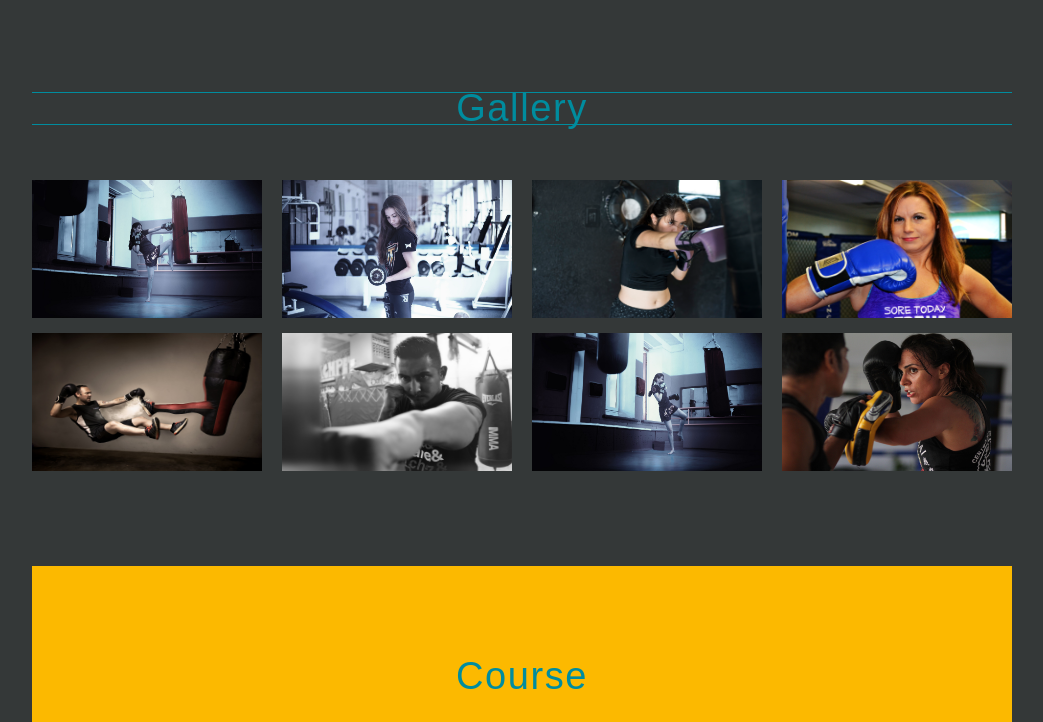
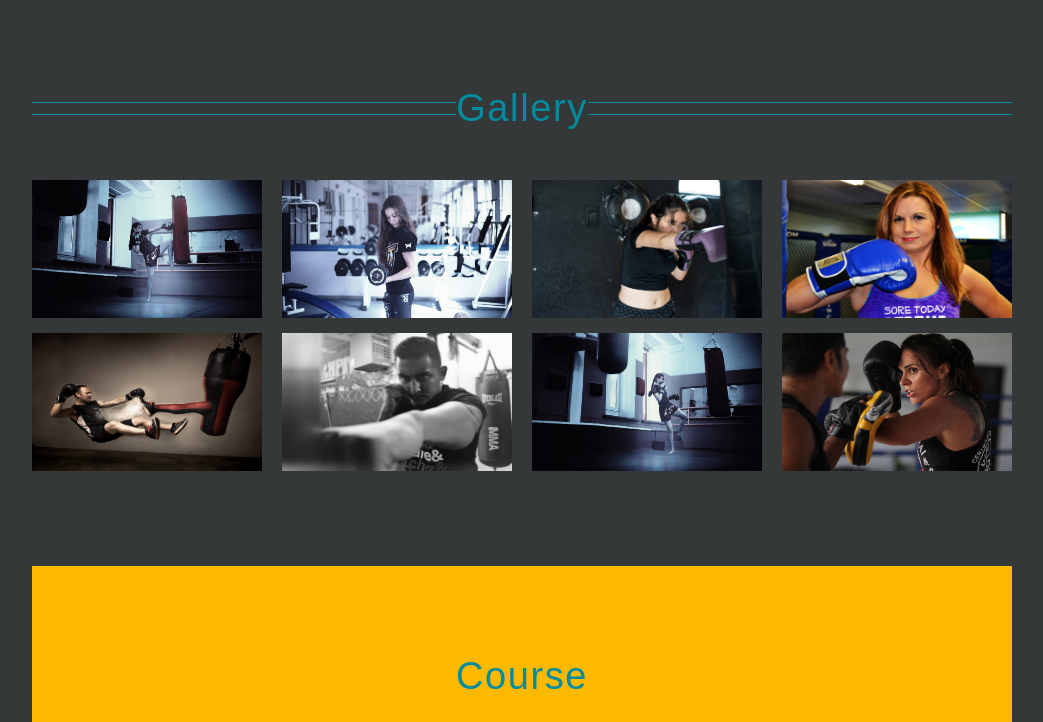
Before and after one commit to i994114/Boxing_practics, a plain HTML site: page index.html in a window 1280 px wide. Shown: the part 1489-2211 px from the top of the page, without its empty margins (118-1161 px from the left). Drawn offline with nearby package versions, Linux system fonts and the light colour scheme; a web font is replaced by a local one.

Commit message:
タイトルの線の装飾の上にタイトル名がでるように修正

```diff
--- a/index.html
+++ b/index.html
@@ -117,7 +117,7 @@
 
       <!-- ギャラリー -->
       <section class="c-container c-container__ornament" id="gallery">
-        <h2 class="c-container--title">Gallery</h2>
+        <h2 class="c-container--title"><span class="u-oddTitle">Gallery</span></h2>
         <div class="c-container__body">
           <div class="c-gallery__group c-gallery__group--float">
             <a href="" class="c-gallery c-gallery__staff">
@@ -246,7 +246,7 @@
 
       <!-- お問い合せ -->
       <section class="c-container c-contact c-container__ornament" id="contact">
-        <h2 class="c-container--title">Contact</h2>
+        <h2 class="c-container--title"><span class="u-oddTitle">Contact</span></h2>
         <div class="c-container__body">
           <form action="" class="c-form c-form__m">
             <input class="c-input u-input__font" type="text" placeholder="お名前">
--- a/scss/object/Component/_container.scss
+++ b/scss/object/Component/_container.scss
@@ -22,14 +22,15 @@
       }
       //タイトルの横線の装飾
       &:before {
-        top: 15px;
+        top:25px;
       }
       &:after {
-        top: -15px;
+        top: -25px;
       }
       .u-oddTitle {
         position: relative;
         z-index: 1;
+        background: $background-main;
       }
     }
   }
```
Also changed, not shown: css/style.css.
